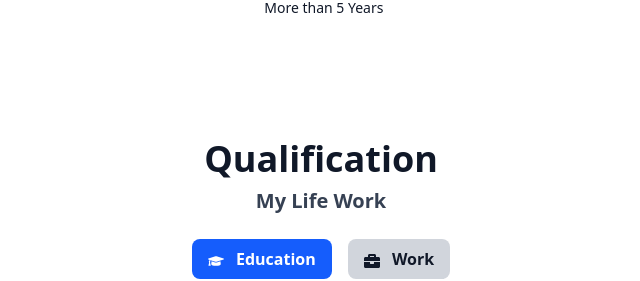
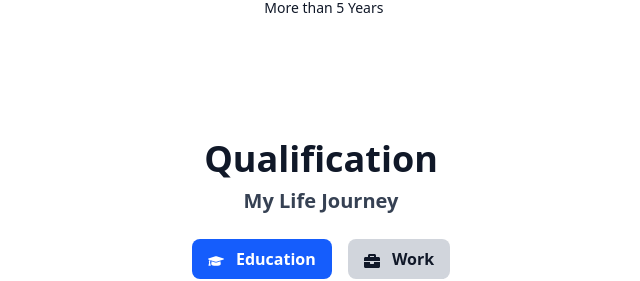
Before and after one commit to HypertextAssassinRajith/portfolio, a Next.js app: page / in a window 1280 px wide. Shown: the part 1593-1874 px from the top of the page, without its empty margins (319-959 px from the left). Built offline with nearby package versions, Linux system fonts and the light colour scheme.

Commit message:
feat: update subtitle in Qualification component to reflect personal journey

```diff
--- a/app/components/qualification.tsx
+++ b/app/components/qualification.tsx
@@ -38,7 +38,7 @@ export default function Qualification() {
     >
       <h1 className="text-4xl font-bold">Qualification</h1>
       <span className="text-xl font-semibold text-gray-700 dark:text-gray-500 mt-2">
-        My Life Work
+        My Life Journey
       </span>
 
       <div className="flex gap-4 mt-6">
```
